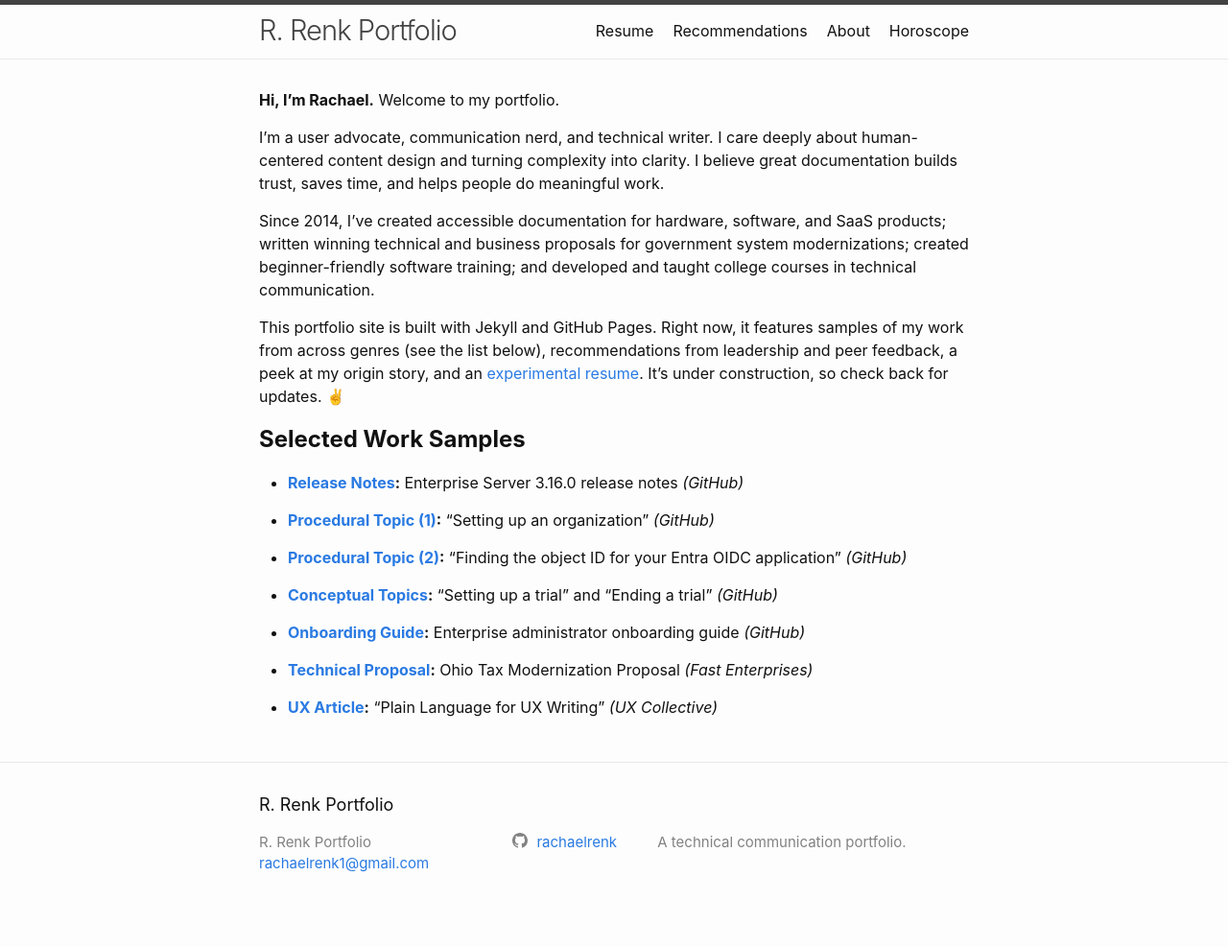
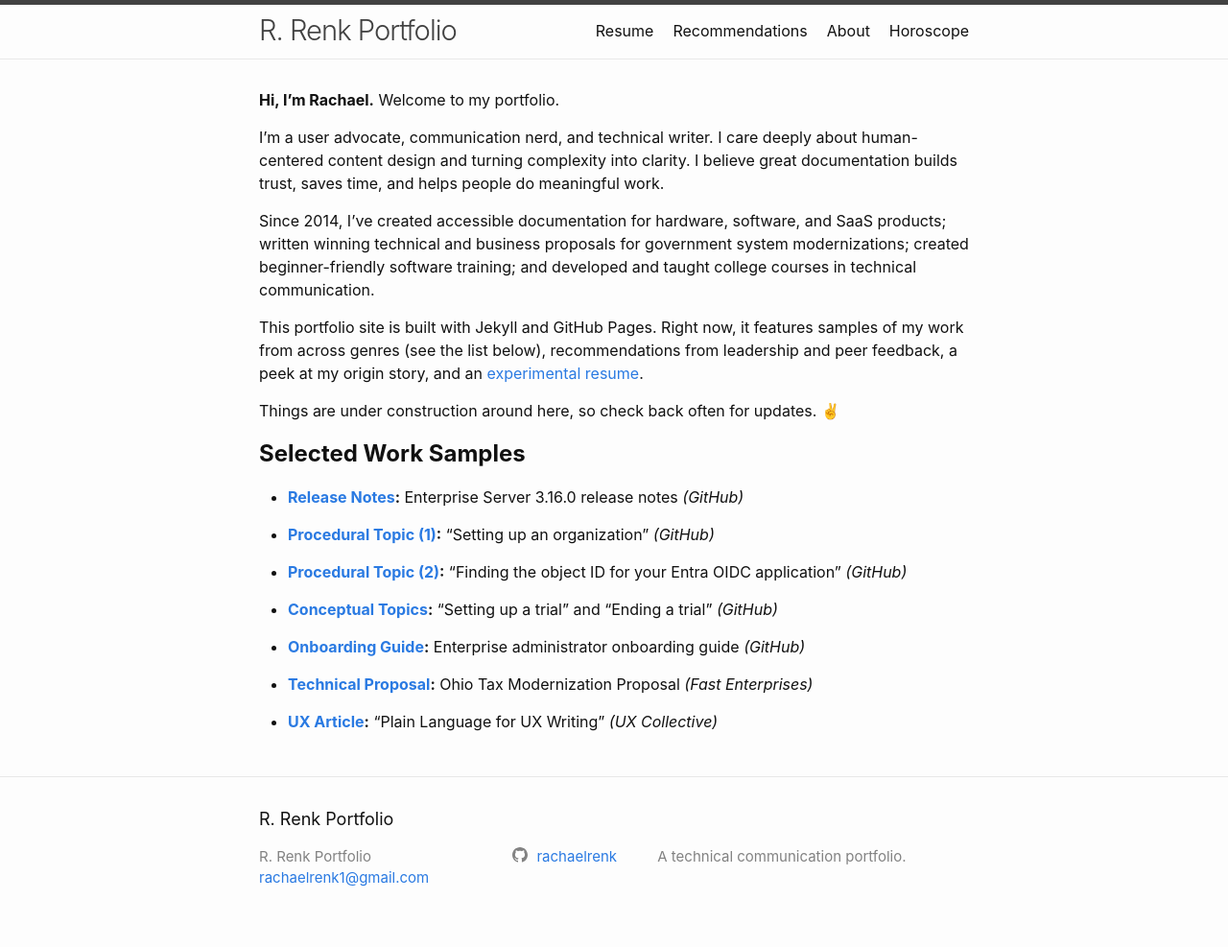
Before and after one commit to rachaelrenk/rachaelrenk.github.io, a Jekyll site: the page built from docs/index.markdown, in a window 1280 px wide. Shown: the whole page at 96% size. Built offline with Jekyll 4.4.1, drawn with Linux system fonts in a browser that asks for light colours.

Commit message:
Update index.markdown

```diff
--- a/docs/index.markdown
+++ b/docs/index.markdown
@@ -13,7 +13,9 @@
 
 Since 2014, I’ve created accessible documentation for hardware, software, and SaaS products; written winning technical and business proposals for government system modernizations; created beginner-friendly software training; and developed and taught college courses in technical communication.
 
-This portfolio site is built with Jekyll and GitHub Pages. Right now, it features samples of my work from across genres (see the list below), recommendations from leadership and peer feedback, a peek at my origin story, and an [experimental resume](/resume/). It's under construction, so check back for updates. ✌️
+This portfolio site is built with Jekyll and GitHub Pages. Right now, it features samples of my work from across genres (see the list below), recommendations from leadership and peer feedback, a peek at my origin story, and an [experimental resume](/resume/).
+
+Things are under construction around here, so check back often for updates. ✌️
 
 ## **Selected Work Samples**
 
```
